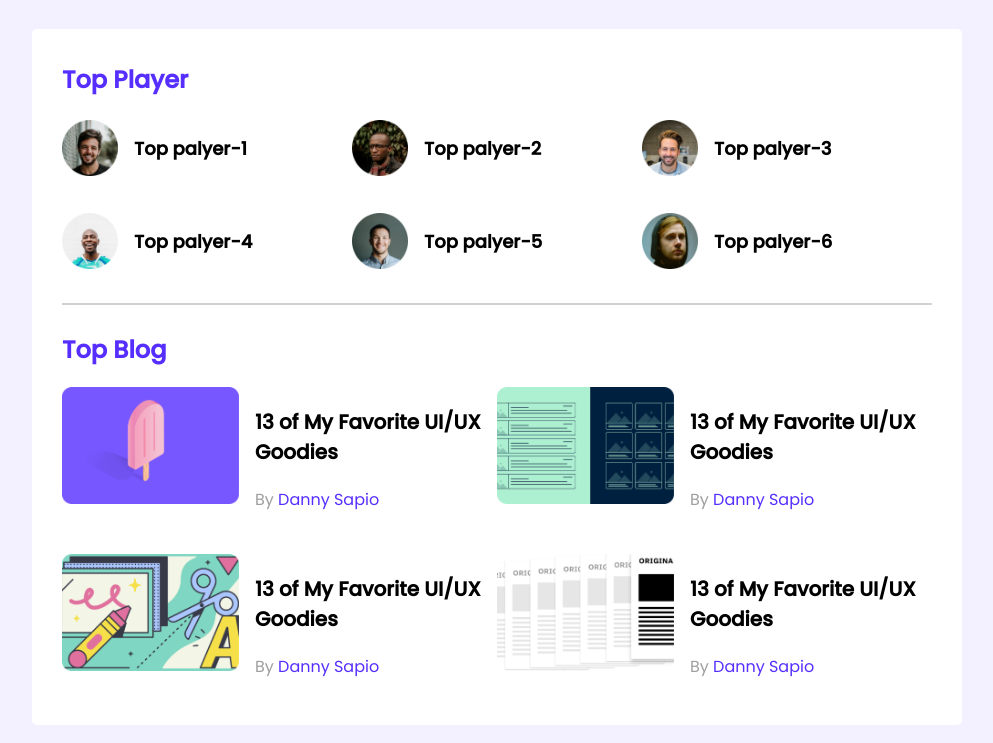
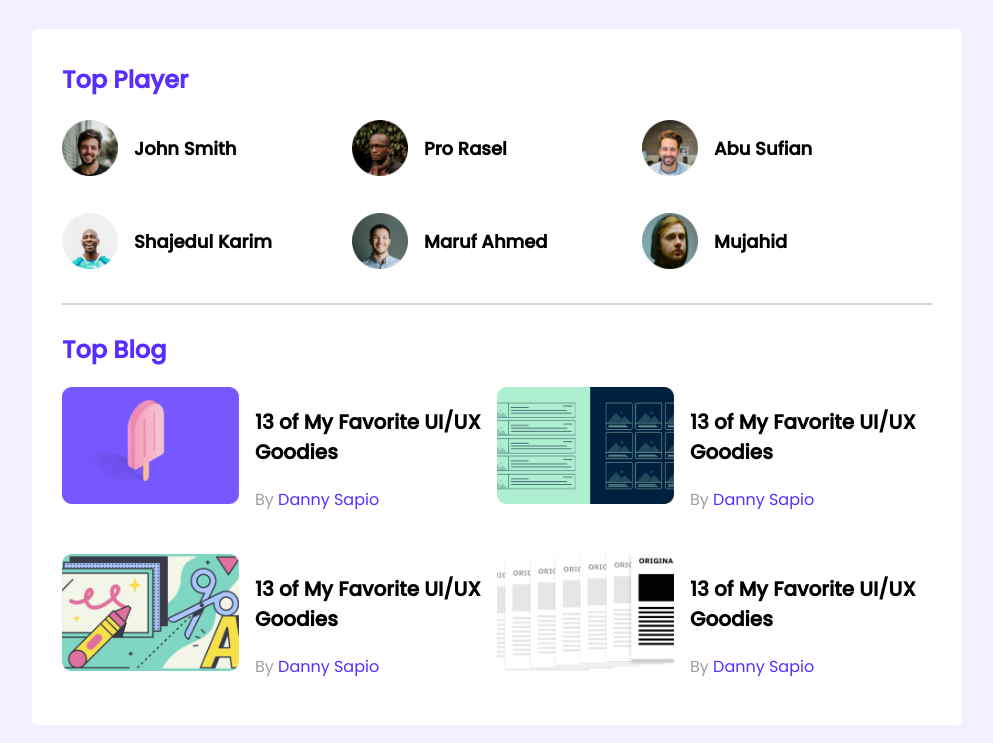
Before and after one commit to FoysalBhuiyann/leader-board-css3, a plain HTML site: page index.html in a window 1280 px wide. Shown: the top 743 px of the page, without its empty margins (143-1136 px from the left). Drawn offline with Linux system fonts and the light colour scheme.

Commit message:
name add

```diff
--- a/index.html
+++ b/index.html
@@ -25,27 +25,27 @@
                 <div class="players">
                     <div class="player">
                         <img src="images/players/player-1.png" alt="">
-                        <h3 class="player-name">Top palyer-1</h3>
+                        <h3 class="player-name">John Smith</h3>
                     </div>
                     <div class="player">
                         <img src="images/players/player-2.png" alt="">
-                        <h3 class="player-name">Top palyer-2</h3>
+                        <h3 class="player-name">Pro Rasel</h3>
                     </div>
                     <div class="player">
                         <img src="images/players/player-3.png" alt="">
-                        <h3 class="player-name">Top palyer-3</h3>
+                        <h3 class="player-name">Abu Sufian</h3>
                     </div>
                     <div class="player">
                         <img src="images/players/player-4.png" alt="">
-                        <h3 class="player-name">Top palyer-4</h3>
+                        <h3 class="player-name">Shajedul Karim</h3>
                     </div>
                     <div class="player">
                         <img src="images/players/player-5.png" alt="">
-                        <h3 class="player-name">Top palyer-5</h3>
+                        <h3 class="player-name">Maruf Ahmed</h3>
                     </div>
                     <div class="player">
                         <img src="images/players/player-6.png" alt="">
-                        <h3 class="player-name">Top palyer-6</h3>
+                        <h3 class="player-name">Mujahid</h3>
                     </div>
                 </div>
 
```
